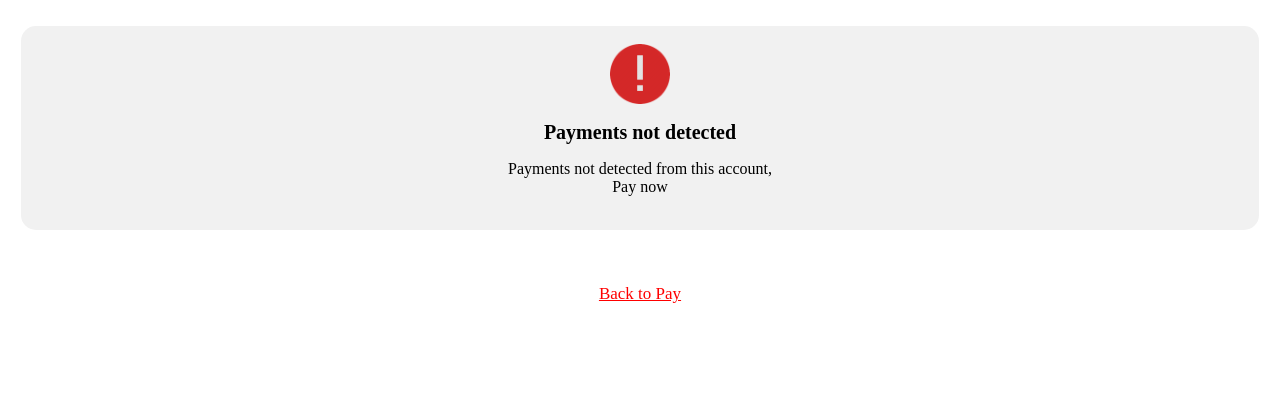
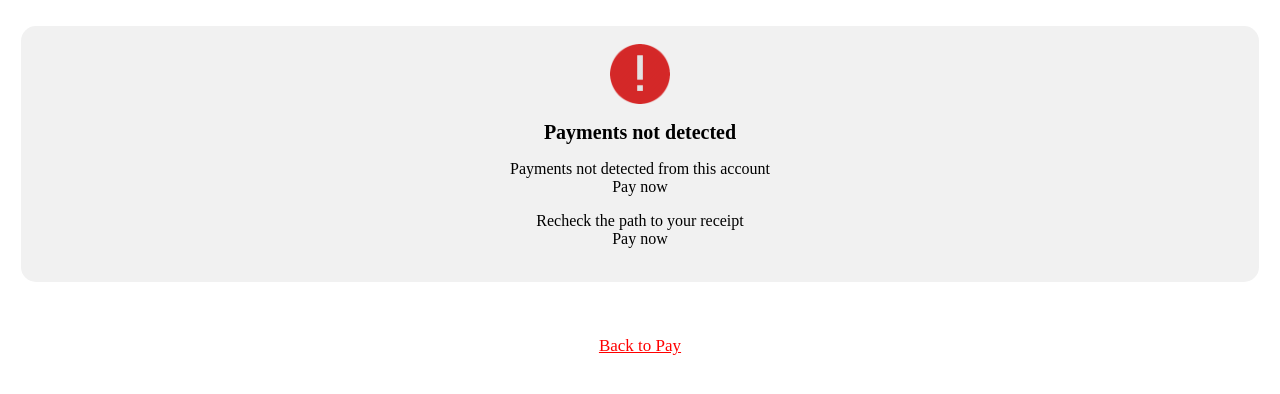
Before and after one commit to allappsworks/litepayuser1, a plain HTML site: page issue.html in a window 1280 px wide. Drawn offline with Linux system fonts and the light colour scheme.

Commit message:
Update issue.html

```diff
--- a/issue.html
+++ b/issue.html
@@ -25,7 +25,9 @@
   <br />
   <img src="error.png" alt="" />
   <h1 style="font-size: 20px;">Payments not detected</h1>
-  <p>Payments not detected from this account, <br /> Pay now</p>
+  <p>Payments not detected from this account<br /> Pay now</p>
+      <p>Recheck the path to your receipt<br /> Pay now</p>
+
   <br />
 </div>
 <br />
```
